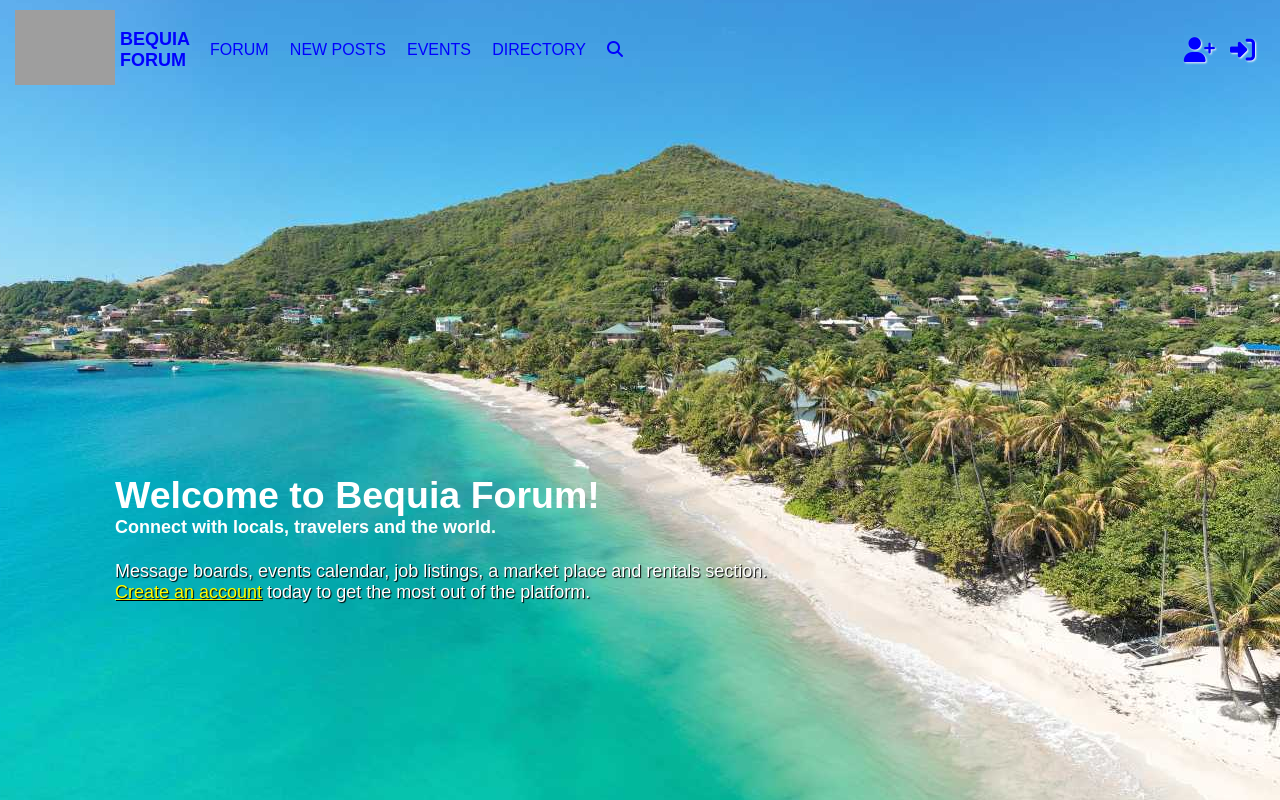
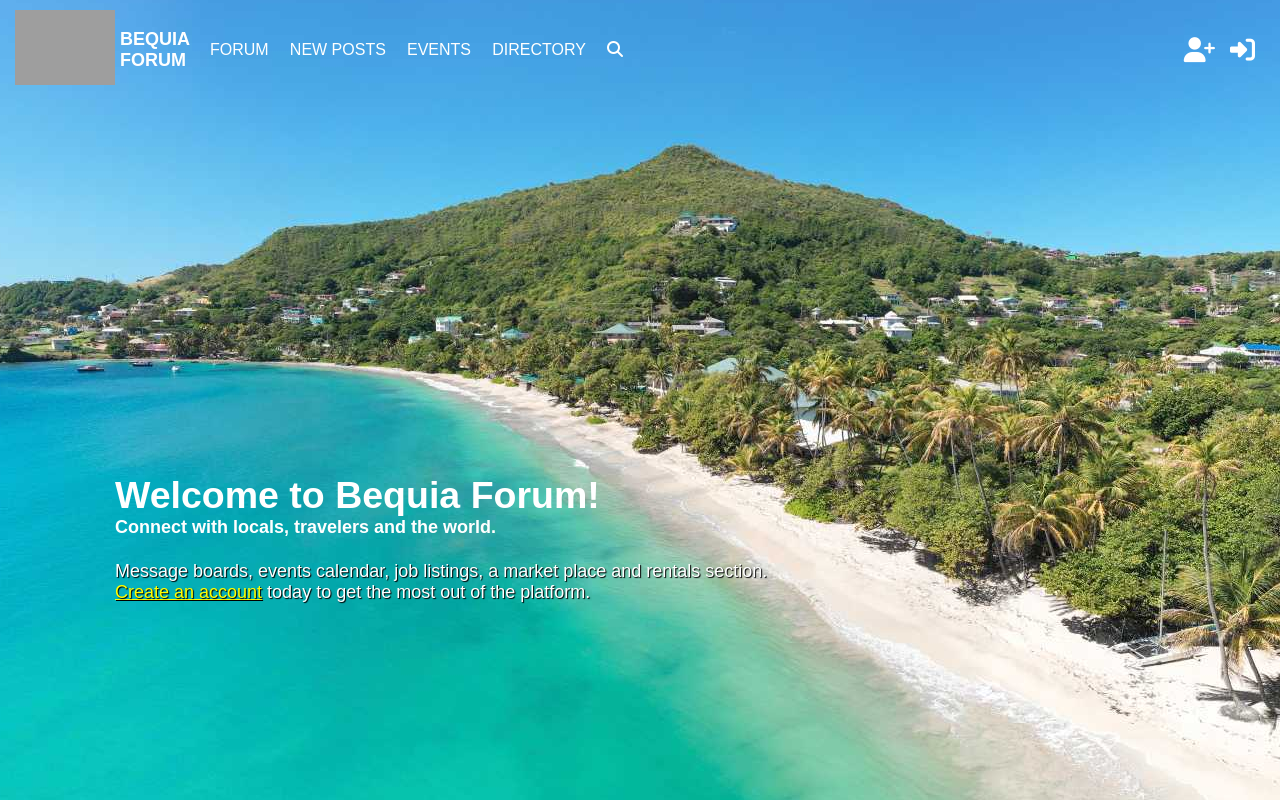
Before and after one commit to ryancarville/bequia-forum-app, a React (Create React App) app: page / in a window 1280 px wide. Shown: the top 800 px of the page. Built offline with nearby package versions, Linux system fonts and the light colour scheme; no server answers; grey boxes are pictures that could not be loaded.

Commit message:
add nav color change

```diff
--- a/src/Animations/Animations.css
+++ b/src/Animations/Animations.css
@@ -106,23 +106,18 @@
 }
 
 @-webkit-keyframes grow {
-  0% {
+  from {
     transform: scale(1);
   }
-  100% {
-    transform: scale(2);
+  to {
+    transform: scale(1.1);
   }
 }
 @keyframes grow {
-  0% {
+  from {
     transform: scale(1);
   }
-
-  50% {
-    transform: scale(1.1);
-  }
-
-  100% {
-    transform: scale(1);
+  to {
+    transform: scale(1.2);
   }
 }
--- a/src/components/Nav/Nav.css
+++ b/src/components/Nav/Nav.css
@@ -27,7 +27,6 @@
 .navBar h1 {
   font-size: 18px;
   margin: 0;
-  color: blue;
 }
 
 .forumLogo a {
@@ -42,9 +41,7 @@
 .rightNavInfo a {
   font-size: 25px;
   text-decoration: none;
-  color: blue;
   margin-right: 15px;
-  text-shadow: white 1px 1px 2px;
 }
 
 @media only screen and (min-width: 700px) {
@@ -53,7 +50,6 @@
     text-transform: uppercase;
     border: none;
     background-color: transparent;
-    color: blue;
   }
   .navBar ul {
     justify-content: flex-start;
@@ -77,10 +73,15 @@
   .navBar ul li a {
     font-size: 16px;
     text-decoration: none;
+  }
+  .nav-text-color-white {
+    color: white;
+  }
+  .nav-text-color-blue {
     color: blue;
   }
   .navBar ul li p:hover {
-    color: limegreen;
-    animation: grow 1s ease-in;
+    color: blue;
+    animation: grow 1s ease-in forwards;
   }
 }
--- a/src/components/Nav/Nav.js
+++ b/src/components/Nav/Nav.js
@@ -6,10 +6,31 @@ import DesktopSiteNav from "./desktopSiteNav";
 import TokenServices from "../../services/TokenServices";
 
 class Nav extends Component {
+  constructor(props) {
+    super(props);
+    this.state = {
+      navColorClass: "nav-text-color-white"
+    };
+  }
+  handleNavTextColor = () => {
+    if (window.location.pathname !== "/") {
+      this.setState({
+        navColorClass: "nav-text-color-blue"
+      });
+    } else {
+      this.setState({
+        navColorClass: "nav-text-color-white"
+      });
+    }
+  };
   render() {
     const publicNav = (
       <>
-        <div className="navBar">
+        <div
+          className="navBar"
+          onLoad={this.handleNavTextColor}
+          onClick={this.handleNavTextColor}
+        >
           <span className="forumLogo">
             <Link to="/">
               <img
@@ -18,15 +39,15 @@ class Nav extends Component {
               />
             </Link>
             <Link to="/">
-              <h1>Bequia Forum</h1>
+              <h1 className={this.state.navColorClass}>Bequia Forum</h1>
             </Link>
           </span>
-          <DesktopSiteNav />
+          <DesktopSiteNav colorClass={this.state.navColorClass} />
           <div className="rightNavInfo">
-            <Link to="/signup">
+            <Link to="/signup" className={this.state.navColorClass}>
               <i className="fas fa-user-plus" samesite="none"></i>
             </Link>
-            <Link to="/login">
+            <Link to="/login" className={this.state.navColorClass}>
               <i className="fas fa-sign-in-alt" samesite="none"></i>
             </Link>
           </div>
@@ -45,21 +66,29 @@ class Nav extends Component {
               />
             </Link>
             <Link to="/">
-              <h1>Bequia Forum</h1>
+              <h1 className={this.state.navColorClass}>Bequia Forum</h1>
             </Link>
           </span>
-          <DesktopSiteNav />
+          <DesktopSiteNav colorClass={this.state.navColorClass} />
           <div className="rightNavInfo">
             {TokenServices.getAuthToken() ? (
-              <Link to={`/createPost`} id="create-forum-post-button">
+              <Link
+                to={`/createPost`}
+                id="create-forum-post-button"
+                className={this.state.navColorClass}
+              >
                 <i className="fas fa-plus" samesite="none"></i>
               </Link>
             ) : null}
 
-            <Link to="/dashboard">
+            <Link to="/dashboard" className={this.state.navColorClass}>
               <i className="fas fa-tachometer-alt" samesite="none"></i>
             </Link>
-            <Link to="/" onClick={() => this.props.handleLogOut()}>
+            <Link
+              to="/"
+              onClick={() => this.props.handleLogOut()}
+              className={this.state.navColorClass}
+            >
               <i className="fas fa-sign-out-alt" samesite="none"></i>
             </Link>
           </div>
--- a/src/components/Nav/desktopSiteNav.css
+++ b/src/components/Nav/desktopSiteNav.css
@@ -20,7 +20,7 @@
     cursor: pointer;
   }
   .fa-search:hover {
-    color: limegreen;
+    color: blue;
   }
   .search-form-fadeOut {
     display: flex;
@@ -59,8 +59,6 @@
     margin-right: 10px;
     background-color: transparent;
     border: none;
-    color: white;
-    text-shadow: limegreen 1px 1px 1px;
     cursor: pointer;
     -moz-appearance: none; /* Firefox */
     -webkit-appearance: none; /* Safari and Chrome */
--- a/src/components/Nav/desktopSiteNav.js
+++ b/src/components/Nav/desktopSiteNav.js
@@ -37,22 +37,22 @@ export default class DesktopSiteNav extends Component {
       <div className="siteNav">
         <ul>
           <li>
-            <Link to="/messageBoard">
+            <Link to="/messageBoard" className={this.props.colorClass}>
               <p>Forum</p>
             </Link>
           </li>
           <li>
-            <Link to="/new-post">
+            <Link to="/new-post" className={this.props.colorClass}>
               <p>New Posts</p>
             </Link>
           </li>
           <li>
-            <Link to="/events">
+            <Link to="/events" className={this.props.colorClass}>
               <p>Events</p>
             </Link>
           </li>
           <li>
-            <Link to="/directory">
+            <Link to="/directory" className={this.props.colorClass}>
               <p>Directory</p>
             </Link>
           </li>
@@ -60,14 +60,17 @@ export default class DesktopSiteNav extends Component {
           <li>
             {!this.state.showSearchForm ? (
               <i
-                className="fas fa-search"
+                className={this.props.colorClass + " " + "fas fa-search"}
                 onClick={() => this.showSearchForm()}
                 samesite="none"
               ></i>
             ) : null}
             <div className="search-container">
               {this.state.showSearchForm ? (
-                <SearchInput closeNavSearch={this.showSearchForm} />
+                <SearchInput
+                  closeNavSearch={this.showSearchForm}
+                  colorClass={this.props.colorClass}
+                />
               ) : null}
             </div>
           </li>
--- a/src/components/SearchInput/SearchInput.js
+++ b/src/components/SearchInput/SearchInput.js
@@ -82,7 +82,10 @@ export default class SearchInput extends Component {
           onSubmit={this.handleSearch}
         >
           <button id="search-submit" type="submit" value="Search">
-            <i className="fas fa-search" samesite="none"></i>
+            <i
+              className={this.props.colorClass + " " + "fas fa-search"}
+              samesite="none"
+            ></i>
           </button>
           <input
             type="text"
@@ -96,6 +99,7 @@ export default class SearchInput extends Component {
 
           <select
             name="catagories"
+            className={this.props.colorClass}
             id="search-catagories"
             value={this.state.board_id}
             onChange={this.handleCat}
```
